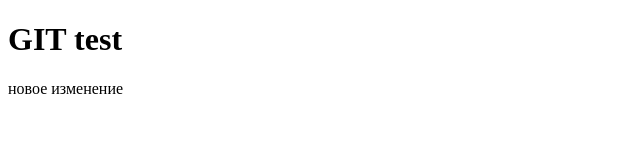
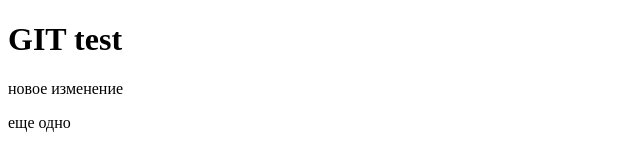
Before and after one commit to mustaavaruus/learn, a plain HTML site: page index.html in a window 1280 px wide. Shown: the full height of the page, 0-640 px from the left. Drawn offline with Linux system fonts and the light colour scheme.

Commit message:
second commit

```diff
--- a/index.html
+++ b/index.html
@@ -7,5 +7,6 @@
     <body>
         <h1>GIT test</h1>
         <p>новое изменение</p>
+        <p>еще одно</p>
     </body>
 </html>
```
